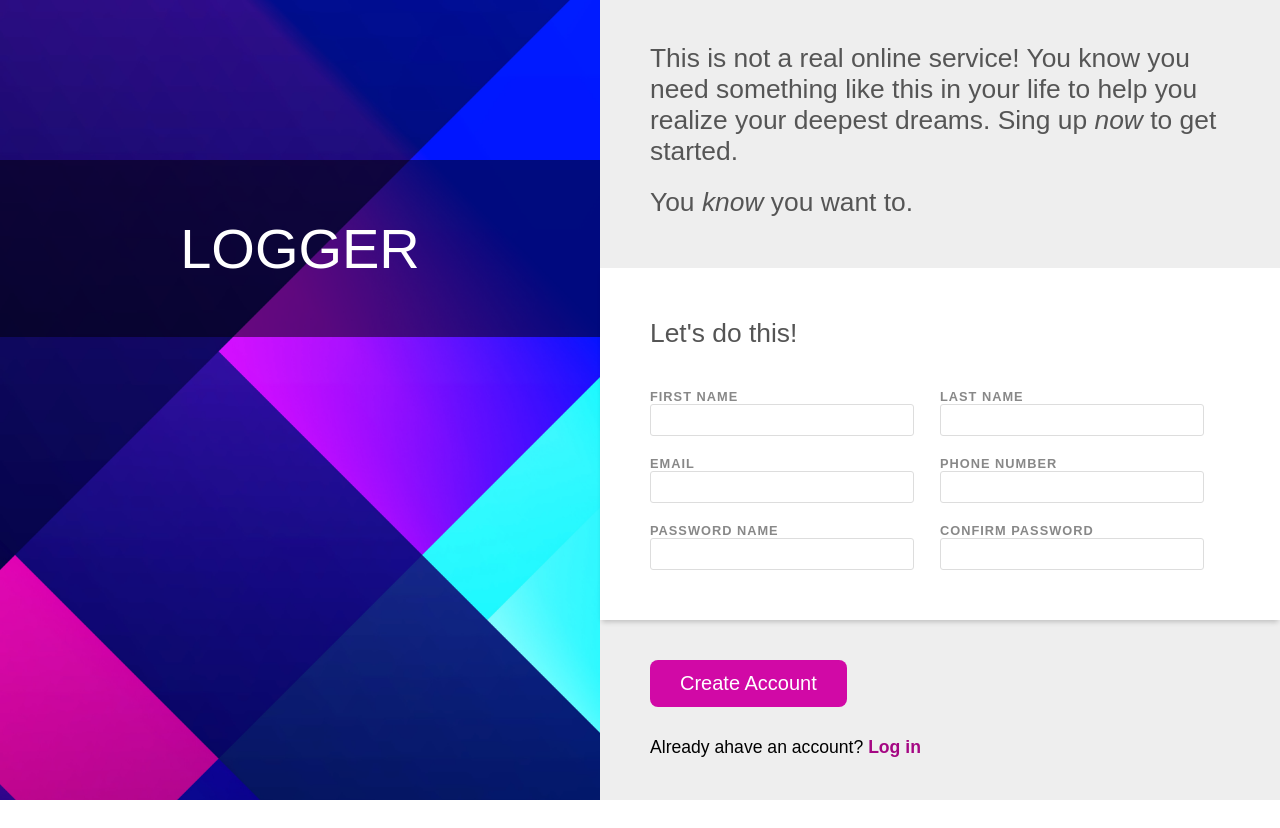
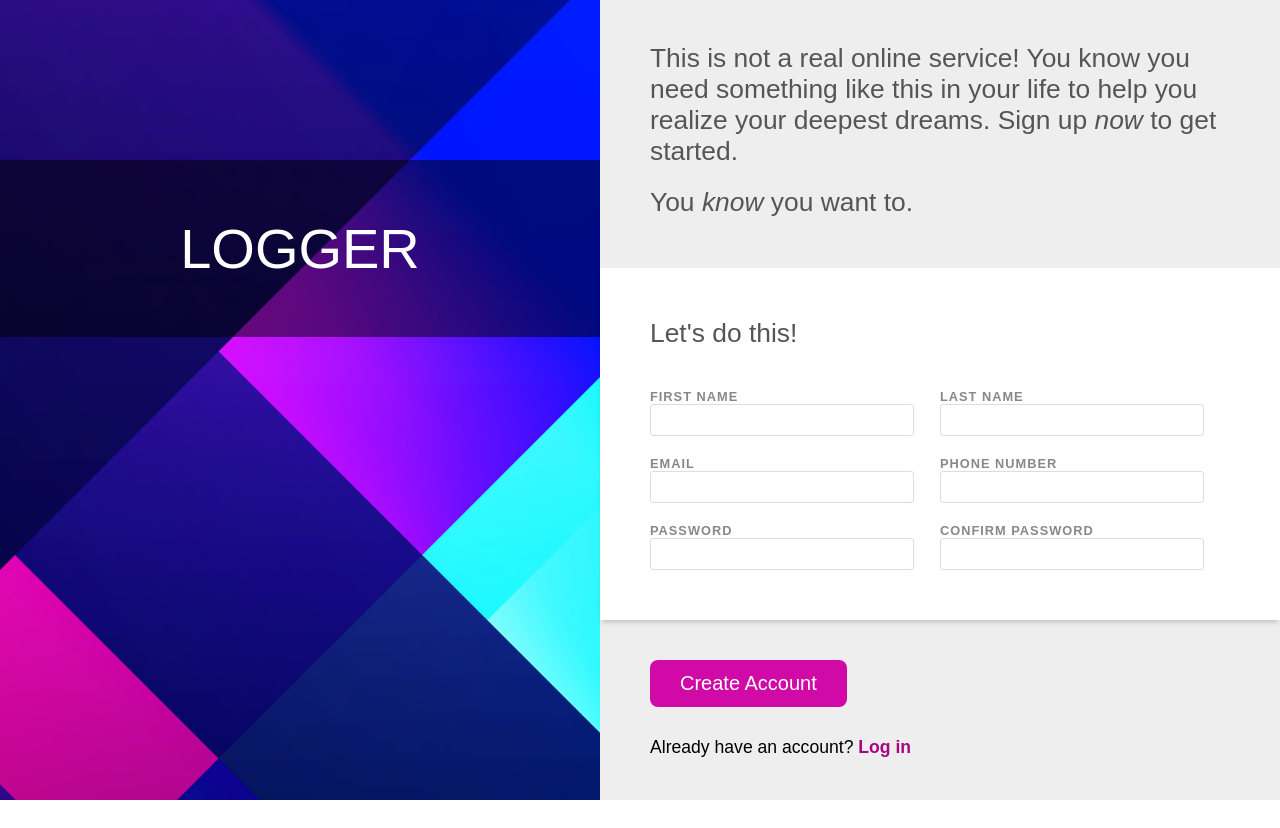
Before and after one commit to Sharaghe/log-in-form, a plain HTML site: page index.html in a window 1280 px wide. Drawn offline with Linux system fonts and the light colour scheme; a script that the page names is missing; a web font is replaced by a local one.

Commit message:
Fixed some typos and false value mappings

```diff
--- a/index.html
+++ b/index.html
@@ -19,7 +19,7 @@
             <div class="content">
                 <div class="intro-text">
                     <p>This is not a real online service! You know you need something like this in your life to help you realize your deepest dreams.
-                    Sing up <em>now</em> to get started.</p>
+                    Sign up <em>now</em> to get started.</p>
                     You <em>know</em> you want to.
                 </div>
                 <div class="login-form">
@@ -45,19 +45,19 @@
                                 <input type="tel" id="phone-number">
                             </li>
                             <li>
-                                <label for="password">Password Name</label>
-                                <input type="password">
+                                <label for="password">Password</label>
+                                <input type="password" id="password">
                             </li>
                             <li>
                                 <label for="confirm-password">Confirm Password</label>
-                                <input type="confirm-password">
+                                <input type="password" id="confirm-password">
                             </li>
                         </ul>
                     </form>
                 </div>
                 <div class="login-tile">
                     <button class="login">Create Account</button>
-                    <p>Already ahave an account?
+                    <p>Already have an account?
                         <a href="#">Log in</a>
                     </p>
                 </div>
```
